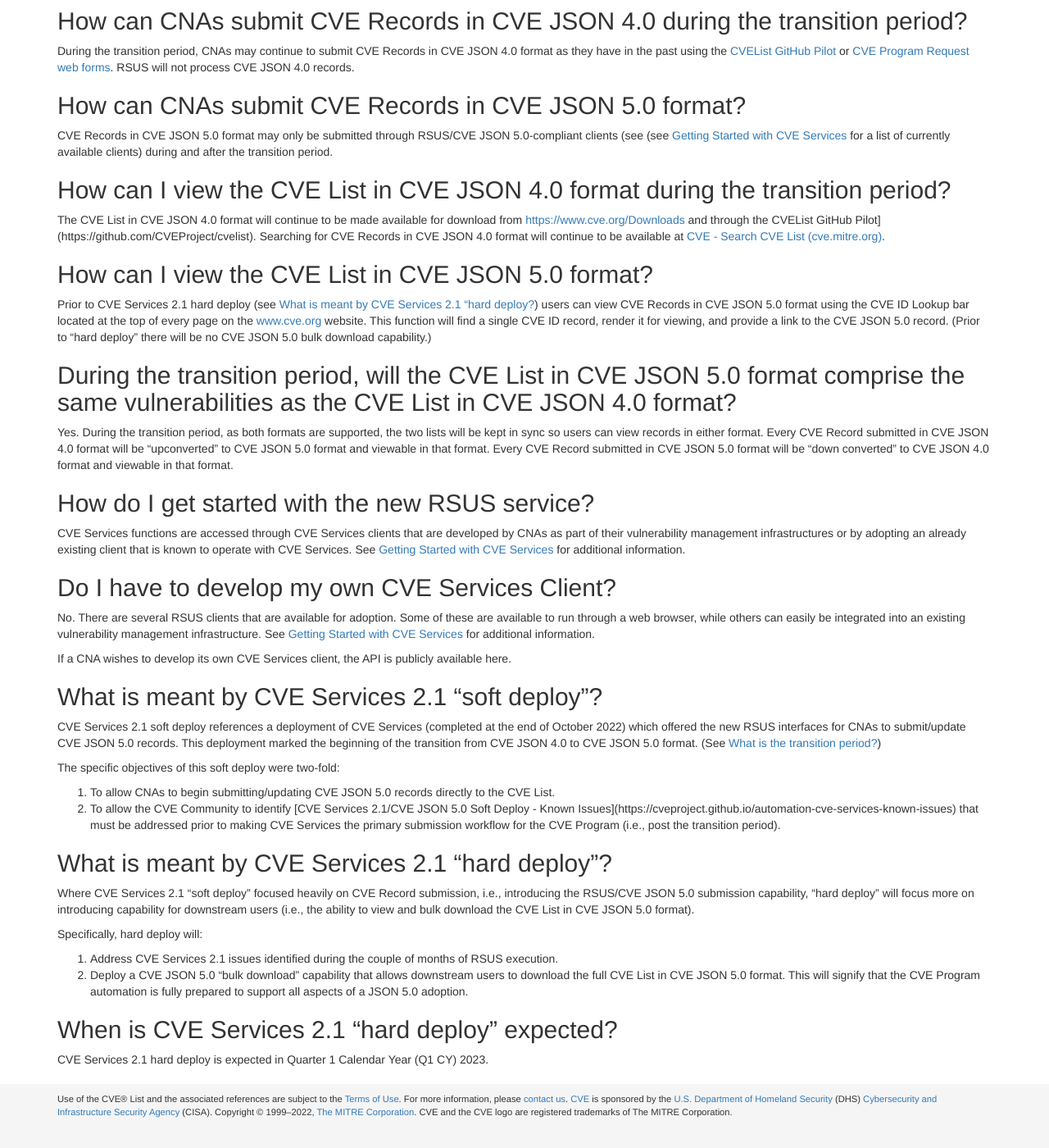
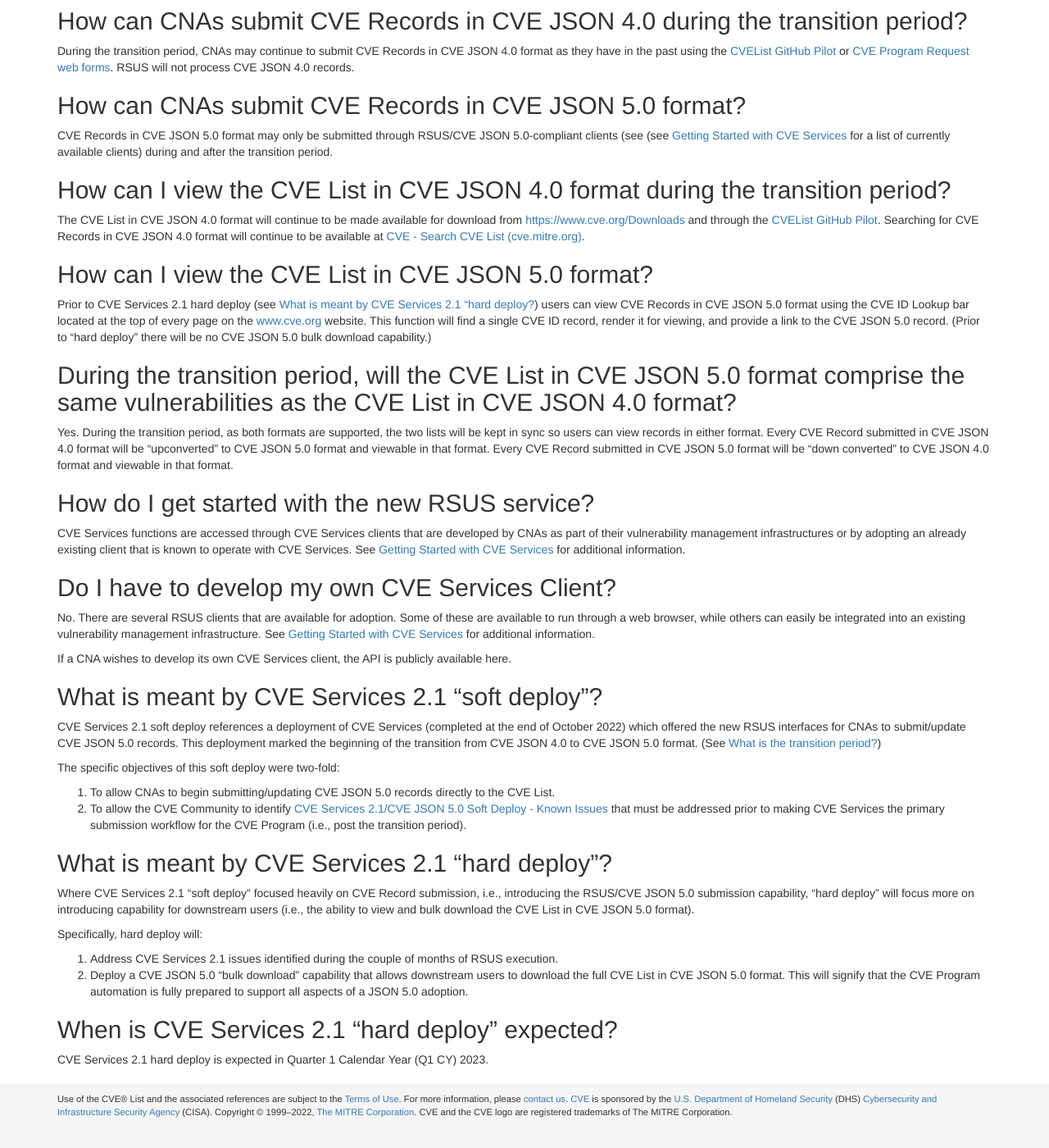
Before and after one commit to CVEProject/cveproject.github.io, a Jekyll site: the page built from automation-cve-services-faqs.md, in a window 1280 px wide and 1400 px high, scrolled down 960 px. Shown: the whole window at 82% size. Built offline with Jekyll 4.4.1, drawn with Linux system fonts in a browser that asks for light colours; nearby versions of some CDN libraries.

Commit message:
Update automation-cve-services-faqs.md

```diff
--- a/automation-cve-services-faqs.md
+++ b/automation-cve-services-faqs.md
@@ -44,7 +44,7 @@ CVE Records in CVE JSON 5.0 format may only be submitted through RSUS/CVE JSON 5
 
 ## How can I view the CVE List in CVE JSON 4.0 format during the transition period?
 
-The CVE List in CVE JSON 4.0 format will continue to be made available for download from [https://www.cve.org/Downloads](https://www.cve.org/Downloads) and through the CVEList GitHub Pilot](https://github.com/CVEProject/cvelist). Searching for CVE Records in CVE JSON 4.0 format will continue to be available at [CVE - Search CVE List (cve.mitre.org)](https://www.cve.mitre.org/cve/search_cve_list.html).
+The CVE List in CVE JSON 4.0 format will continue to be made available for download from [https://www.cve.org/Downloads](https://www.cve.org/Downloads) and through the [CVEList GitHub Pilot](https://github.com/CVEProject/cvelist). Searching for CVE Records in CVE JSON 4.0 format will continue to be available at [CVE - Search CVE List (cve.mitre.org)](https://www.cve.mitre.org/cve/search_cve_list.html).
 
 ## How can I view the CVE List in CVE JSON 5.0 format?
 
@@ -71,7 +71,7 @@ The specific objectives of this soft deploy were two-fold:
 
 <ol>
         <li>To allow CNAs to begin submitting/updating CVE JSON 5.0 records directly to the CVE List.</li>
-        <li>To allow the CVE Community to identify [CVE Services 2.1/CVE JSON 5.0 Soft Deploy - Known Issues](https://cveproject.github.io/automation-cve-services-known-issues) that must be addressed prior to making CVE Services the primary submission workflow for the CVE Program (i.e., post the transition period).</li>
+        <li>To allow the CVE Community to identify <a href="https://cveproject.github.io/automation-cve-services-known-issues">CVE Services 2.1/CVE JSON 5.0 Soft Deploy - Known Issues</a> that must be addressed prior to making CVE Services the primary submission workflow for the CVE Program (i.e., post the transition period).</li>
 </ol>
 
 ## What is meant by CVE Services 2.1 “hard deploy”?
```
